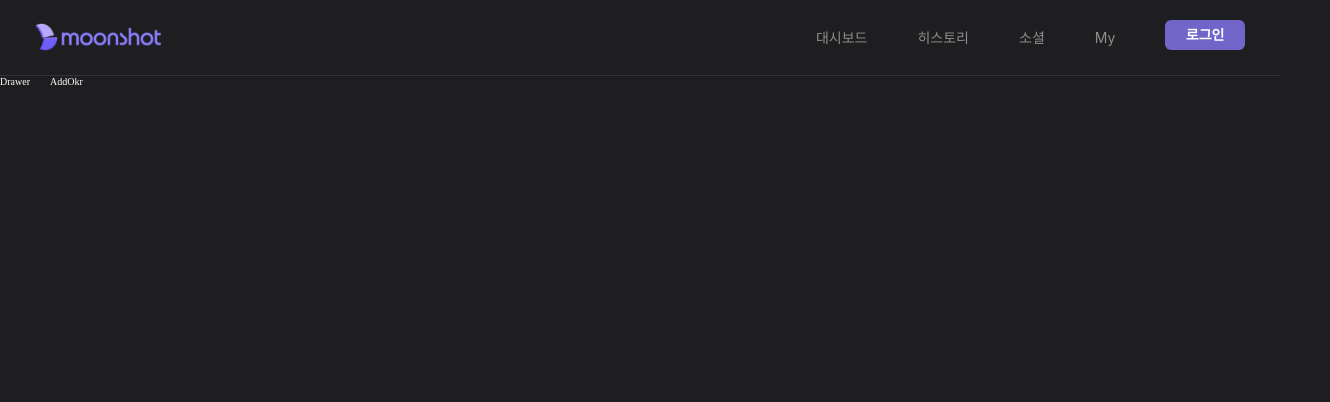
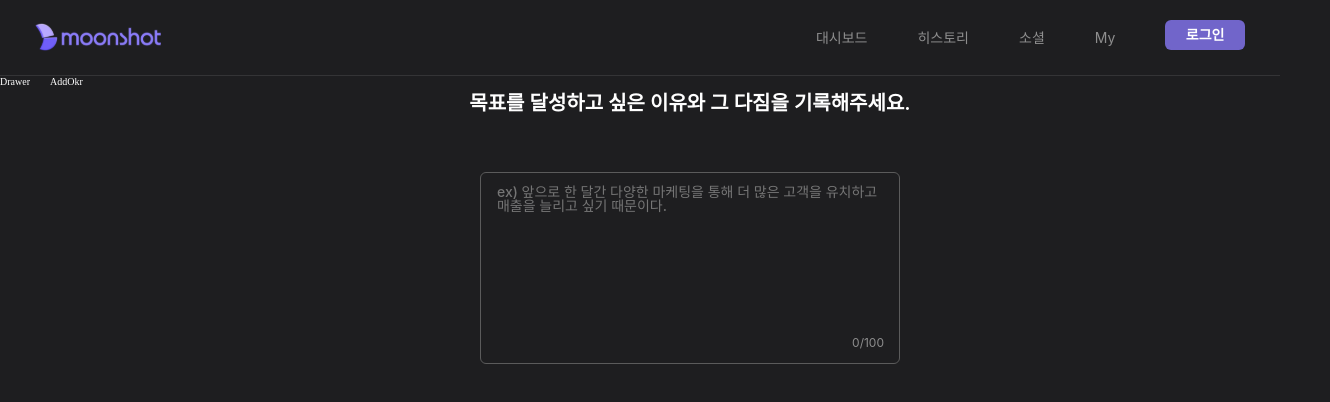
Before and after one commit to MOONSHOT-Team/MOONSHOT-CLIENT, a React (Vite) app: page /add-okr in a window 1280 px wide. Shown: the top 402 px of the page, 1330 px wide, since content can reach past the window. Built offline with nearby package versions, Linux system fonts and the light colour scheme; a web font is replaced by a local one; what emotion-normalize would draw is missing.

Commit message:
feat: 목표 달성 내용 뷰 구현

```diff
--- a/src/AddOkr/index.tsx
+++ b/src/AddOkr/index.tsx
@@ -1,5 +1,12 @@
+import ObjContent from './step/ObjContent';
+
 const AddOkr = () => {
-  return <div>AddOkr</div>;
+  return (
+    <div>
+      AddOkr
+      <ObjContent />
+    </div>
+  );
 };
 
 export default AddOkr;
--- /dev/null
+++ b/src/AddOkr/step/ObjContent.tsx
@@ -0,0 +1,80 @@
+import { css } from '@emotion/react';
+import styled from '@emotion/styled';
+import { limitMaxLength } from '@utils/limitMaxLength';
+import { useState } from 'react';
+
+const ObjContent = () => {
+  const MAX_OBJ_TEXTAREA_CNT = 100;
+  const [currContentCnt, setCurrContentCnt] = useState(0);
+
+  const handleContentTextarea = (e: React.ChangeEvent<HTMLTextAreaElement>) => {
+    if (e.target.value === '') setCurrContentCnt(0);
+
+    const contentTextareaCnt = limitMaxLength(e, MAX_OBJ_TEXTAREA_CNT);
+
+    if (!contentTextareaCnt) return;
+    setCurrContentCnt(contentTextareaCnt);
+  };
+
+  return (
+    <section css={ObjContentContainer}>
+      <StObjContentTitle>목표를 달성하고 싶은 이유와 그 다짐을 기록해주세요.</StObjContentTitle>
+      <div css={ContentTextAreaWrapper}>
+        <StObjContentTextArea
+          placeholder={
+            'ex) 앞으로 한 달간 다양한 마케팅을 통해 더 많은 고객을 유치하고 매출을 늘리고 싶기 때문이다.'
+          }
+          onChange={handleContentTextarea}
+        />
+        <StContentTextAreaCntTxt>
+          {currContentCnt}/{MAX_OBJ_TEXTAREA_CNT}
+        </StContentTextAreaCntTxt>
+      </div>
+    </section>
+  );
+};
+
+export default ObjContent;
+
+const ObjContentContainer = css`
+  display: flex;
+  flex-direction: column;
+  align-items: center;
+  width: 100vw;
+`;
+
+const StObjContentTitle = styled.h1`
+  margin-bottom: 5.3rem;
+  color: ${({ theme }) => theme.colors.gray_000};
+  ${({ theme }) => theme.fonts.title_20_semibold};
+`;
+
+const ContentTextAreaWrapper = css`
+  position: relative;
+  display: flex;
+  flex-direction: column;
+  align-items: center;
+  width: fit-content;
+  height: fit-content;
+`;
+
+const StObjContentTextArea = styled.textarea`
+  width: 42rem;
+  height: 19.2rem;
+  padding: 1.2rem 1.6rem;
+  color: ${({ theme }) => theme.colors.gray_350};
+  resize: none;
+  background-color: ${({ theme }) => theme.colors.background};
+  border: 1px solid ${({ theme }) => theme.colors.gray_450};
+  border-radius: 6px;
+
+  ${({ theme }) => theme.fonts.body_14_medium};
+`;
+
+const StContentTextAreaCntTxt = styled.p`
+  position: absolute;
+  right: 1.6rem;
+  bottom: 1.2rem;
+  color: ${({ theme }) => theme.colors.gray_350};
+  ${({ theme }) => theme.fonts.body_12_regular};
+`;
```
